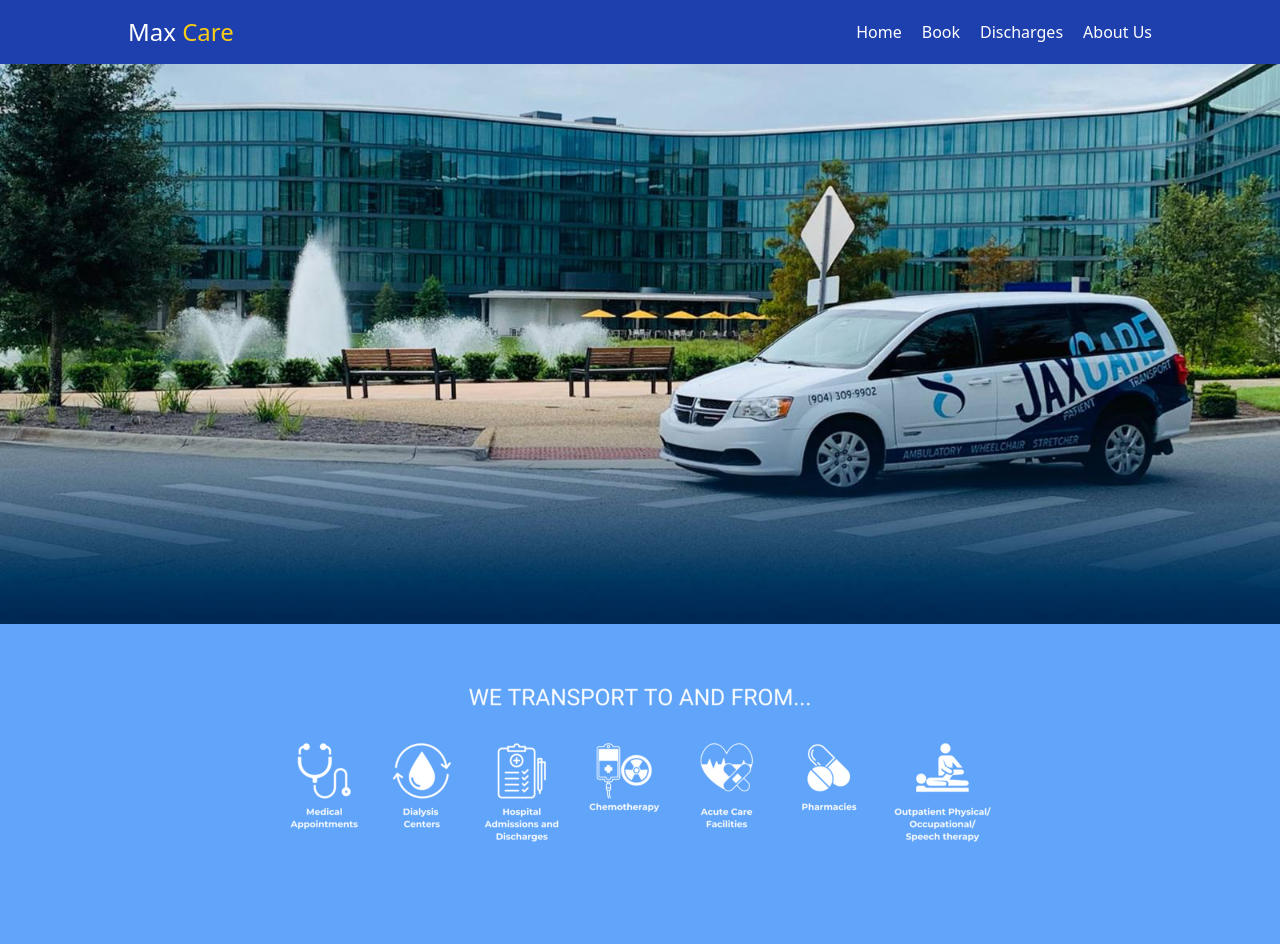
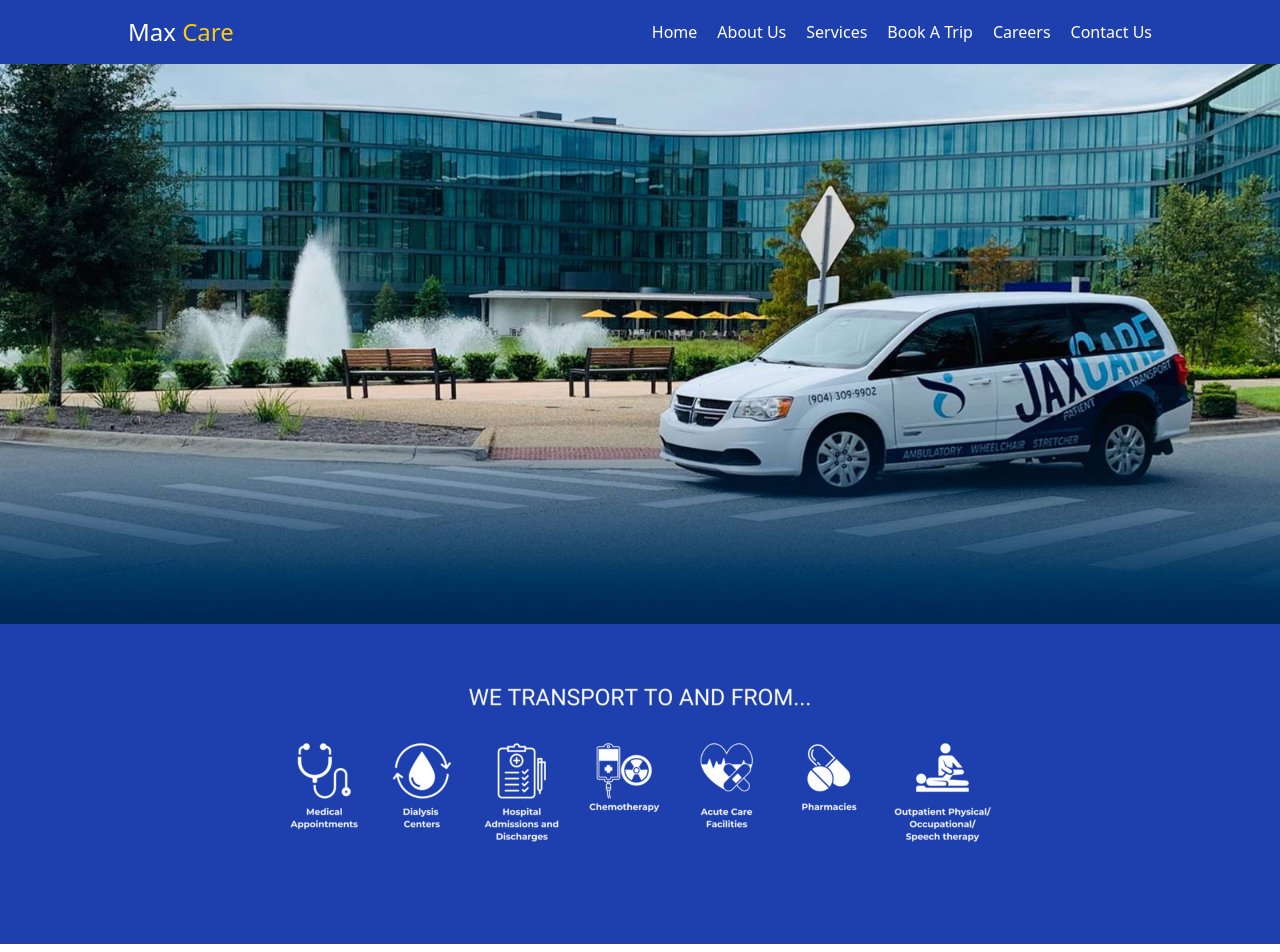
Before and after one commit to ZyadSaber/disability-care-v2, a React (Vite) app: page / in a window 1280 px wide. Shown: the top 952 px of the page. Built offline with nearby package versions, Linux system fonts and the light colour scheme.

Commit message:
update on home page

```diff
--- a/src/pages/base-page/partials/Header.tsx
+++ b/src/pages/base-page/partials/Header.tsx
@@ -11,9 +11,11 @@ const Header = memo(() => {
     const menuItems = useMemo(() => (
         <>
             <Link to="#" className="hover:text-red-500">Home</Link>
-            <Link to="#" className="hover:text-red-500">Book</Link>
-            <Link to="#" className="hover:text-red-500">Discharges</Link>
             <Link to="#" className="hover:text-red-500">About Us</Link>
+            <Link to="#" className="hover:text-red-500">Services</Link>
+            <Link to="#" className="hover:text-red-500">Book A Trip</Link>
+            <Link to="#" className="hover:text-red-500">Careers</Link>
+            <Link to="#" className="hover:text-red-500">Contact Us</Link>
         </>
     ), [])
 
--- a/src/pages/home-page/component.tsx
+++ b/src/pages/home-page/component.tsx
@@ -80,7 +80,7 @@ const HomePage = memo(() => {
                 </ButtonsWrapper>
             </SliderContainer>
 
-            <img src={services} alt="" className="bg-blue-400" />
+            <img src={services} alt="" className="bg-blue-800" />
 
             <h4 className="w-full text-center pt-5 px-5 md:px-32 text-3xl font-normal">Our Services</h4>
 
```
